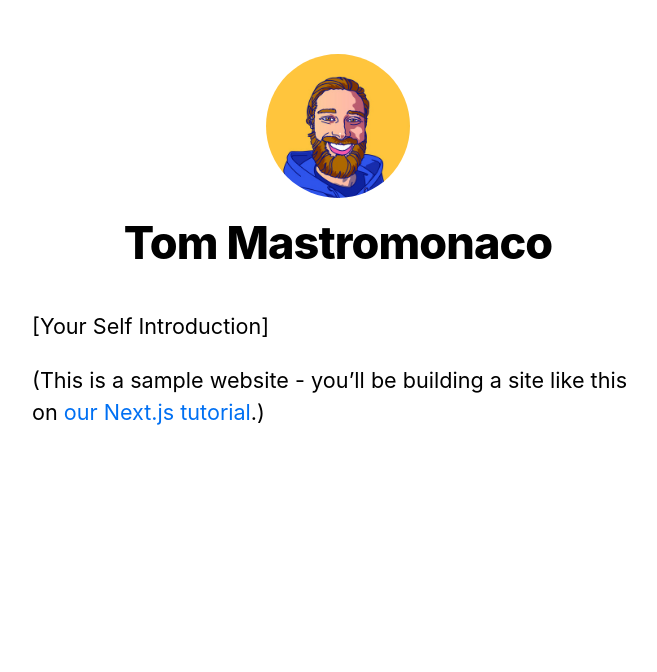
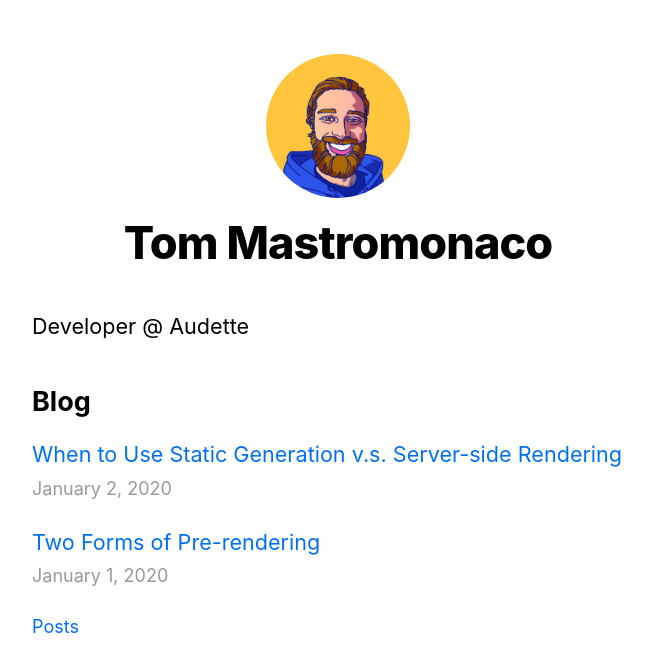
Before and after one commit to tmastrom/nextjs-portfolio, a Next.js app: page / in a window 1280 px wide. Shown: the top 672 px of the page, without its empty margins (302-959 px from the left). Built offline with nearby package versions, Linux system fonts and the light colour scheme.

Commit message:
finished tutorial

```diff
--- /dev/null
+++ b/components/date.js
@@ -0,0 +1,6 @@
+import { parseISO, format } from 'date-fns'
+
+export default function Date({ dateString }) {
+  const date = parseISO(dateString)
+  return <time dateTime={dateString}>{format(date, 'LLLL d, yyyy')}</time>
+}
--- /dev/null
+++ b/lib/posts.js
@@ -0,0 +1,83 @@
+import fs from 'fs'
+import path from 'path'
+import matter from 'gray-matter'
+import remark from 'remark'
+import html from 'remark-html'
+
+const postsDirectory = path.join(process.cwd(), 'posts')
+
+export function getSortedPostsData() {
+  // Get file names under /posts
+  const fileNames = fs.readdirSync(postsDirectory)
+  const allPostsData = fileNames.map(fileName => {
+    // Remove ".md" from file name to get id
+    const id = fileName.replace(/\.md$/, '')
+
+    // Read markdown file as string
+    const fullPath = path.join(postsDirectory, fileName)
+    const fileContents = fs.readFileSync(fullPath, 'utf8')
+
+    // Use gray-matter to parse the post metadata section
+    const matterResult = matter(fileContents)
+
+    // Combine the data with the id
+    return {
+      id,
+      ...matterResult.data
+    }
+  })
+  // Sort posts by date
+  return allPostsData.sort((a, b) => {
+    if (a.date < b.date) {
+      return 1
+    } else {
+      return -1
+    }
+  })
+}
+
+export function getAllPostIds() {
+    const fileNames = fs.readdirSync(postsDirectory)
+
+    // Returns an array that looks like this:
+    // [
+    //   {
+    //     params: {
+    //       id: 'ssg-ssr'
+    //     }
+    //   },
+    //   {
+    //     params: {
+    //       id: 'pre-rendering'
+    //     }
+    //   }
+    // ]
+    return fileNames.map(fileName => {
+      return {
+        params: {
+          id: fileName.replace(/\.md$/, '')
+        }
+      }
+    })
+}
+
+export async function getPostData(id) {
+    const fullPath = path.join(postsDirectory, `${id}.md`)
+    const fileContents = fs.readFileSync(fullPath, 'utf8')
+
+    // Use gray-matter to parse the post metadata section
+    const matterResult = matter(fileContents)
+
+    // Use remark to convert markdown into HTML string
+    const processedContent = await remark()
+        .use(html)
+        .process(matterResult.content)
+    const contentHtml = processedContent.toString()
+
+    // Combine the data with the id and contentHtml
+    return {
+        id,
+        contentHtml,
+        ...matterResult.data
+    }
+}
--- a/pages/index.js
+++ b/pages/index.js
@@ -1,20 +1,52 @@
 import Head from 'next/head'
+import Link from 'next/link'
+import Date from '../components/date'
 import Layout, { siteTitle } from '../components/layout'
 import utilStyles from '../styles/utils.module.css'
 
-export default function Home() {
+import { getSortedPostsData } from '../lib/posts'
+
+
+export async function getStaticProps() {
+  const allPostsData = getSortedPostsData();
+  return {
+    props: {
+      allPostsData,
+    }
+  }
+}
+
+
+export default function Home({ allPostsData, rating }) {
   return (
     <Layout home>
       <Head>
         <title>{siteTitle}</title>
       </Head>
       <section className={utilStyles.headingMd}>
-        <p>[Your Self Introduction]</p>
-        <p>
-          (This is a sample website - you’ll be building a site like this on{' '}
-          <a href="https://nextjs.org/learn">our Next.js tutorial</a>.)
-        </p>
+        <p>Developer @ Audette</p>
       </section>
+      <section className={`${utilStyles.headingMd} ${utilStyles.padding1px}`}>
+        <h2 className={utilStyles.headingLg}>Blog</h2>
+        <ul className={utilStyles.list}>
+          {allPostsData.map(({ id, date, title }) => (
+            <li className={utilStyles.listItem} key={id}>
+              <Link href={`/posts/${id}`}>
+                <a>{title}</a>
+              </Link>
+              <br />
+              <small className={utilStyles.lightText}>
+                <Date dateString={date} />
+              </small>
+          </li>
+          ))}
+        </ul>
+      </section>
+      <Link href="/posts/first-post">
+        <a>Posts</a>
+      </Link>
+
+
     </Layout>
   )
 }
--- /dev/null
+++ b/posts/pre-rendering.md
@@ -0,0 +1,11 @@
+---
+title: 'Two Forms of Pre-rendering'
+date: '2020-01-01'
+---
+
+Next.js has two forms of pre-rendering: **Static Generation** and **Server-side Rendering**. The difference is in **when** it generates the HTML for a page.
+
+- **Static Generation** is the pre-rendering method that generates the HTML at **build time**. The pre-rendered HTML is then _reused_ on each request.
+- **Server-side Rendering** is the pre-rendering method that generates the HTML on **each request**.
+
+Importantly, Next.js lets you **choose** which pre-rendering form to use for each page. You can create a "hybrid" Next.js app by using Static Generation for most pages and using Server-side Rendering for others.
--- /dev/null
+++ b/posts/ssg-ssr.md
@@ -0,0 +1,19 @@
+---
+title: 'When to Use Static Generation v.s. Server-side Rendering'
+date: '2020-01-02'
+---
+
+We recommend using **Static Generation** (with and without data) whenever possible because your page can be built once and served by CDN, which makes it much faster than having a server render the page on every request.
+
+You can use Static Generation for many types of pages, including:
+
+- Marketing pages
+- Blog posts
+- E-commerce product listings
+- Help and documentation
+
+You should ask yourself: "Can I pre-render this page **ahead** of a user's request?" If the answer is yes, then you should choose Static Generation.
+
+On the other hand, Static Generation is **not** a good idea if you cannot pre-render a page ahead of a user's request. Maybe your page shows frequently updated data, and the page content changes on every request.
+
+In that case, you can use **Server-Side Rendering**. It will be slower, but the pre-rendered page will always be up-to-date. Or you can skip pre-rendering and use client-side JavaScript to populate data.
```
Also changed, not shown: package.json (+6 -1 lines), pages/posts/[id].js (added, +41 -0 lines), 1 other file (tests, documents, lock files or other folders).
